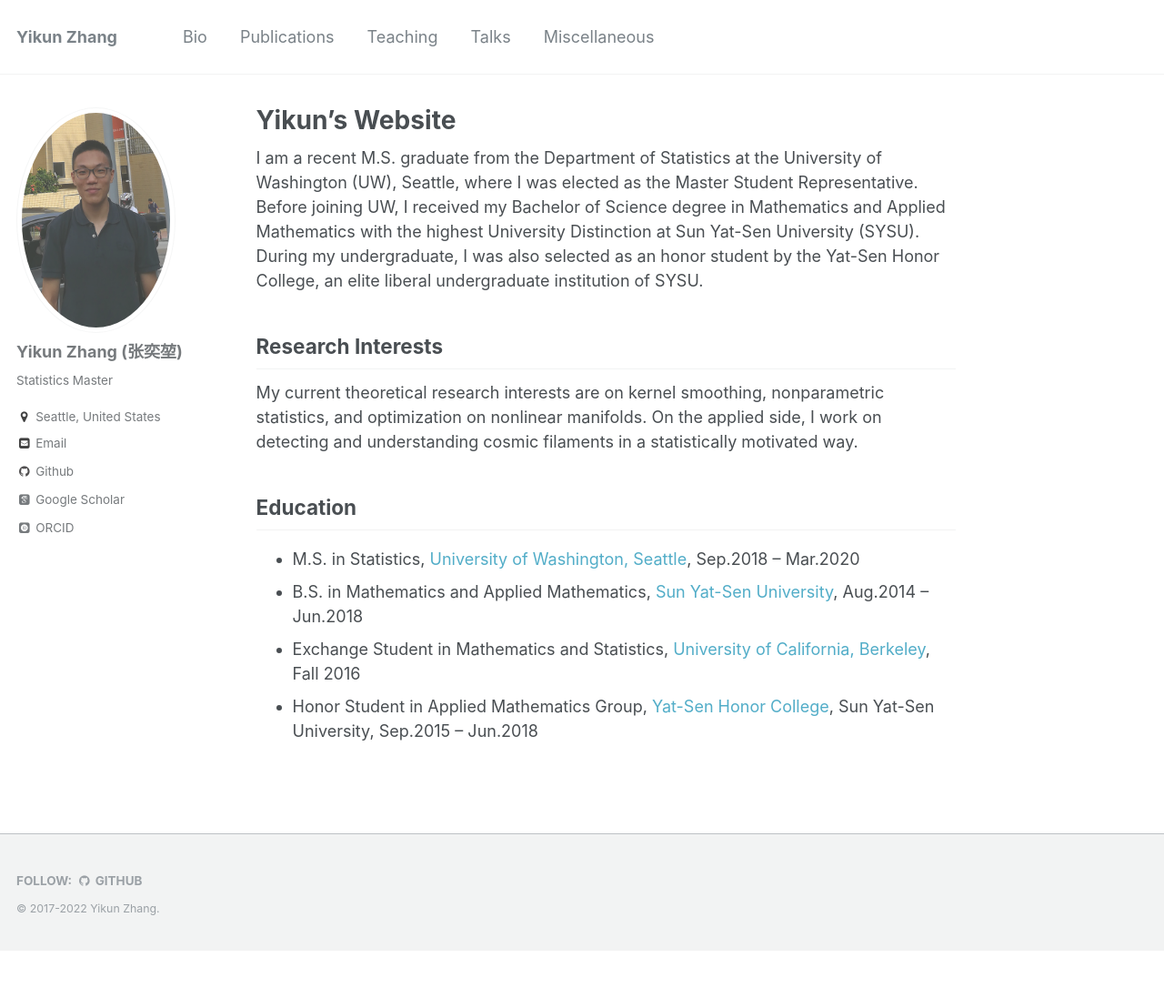
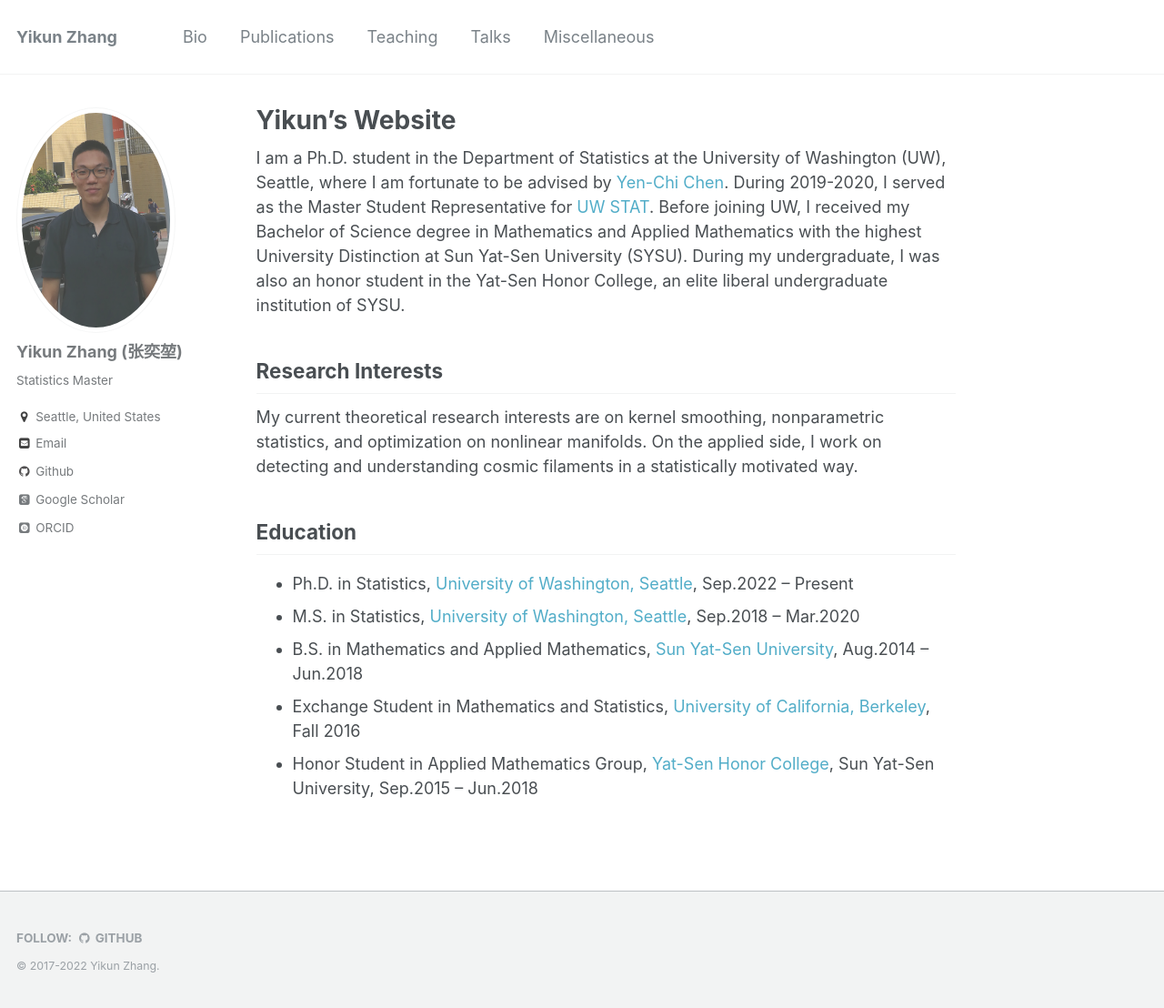
Before and after one commit to zhangyk8/zhangyk8.github.io, a Jekyll site: the page built from _pages/about.md, in a window 1280 px wide and 1108 px high. Shown: the whole window at 91% size. Built offline with Jekyll 4.4.1, drawn with Linux system fonts in a browser that asks for light colours; some web fonts are replaced.

Commit message:
Update about.md

```diff
--- a/_pages/about.md
+++ b/_pages/about.md
@@ -9,7 +9,7 @@ redirect_from:
 ---
 
 
-I am a recent M.S. graduate from the Department of Statistics at the University of Washington (UW), Seattle, where I was elected as the Master Student Representative. Before joining UW, I received my Bachelor of Science degree in Mathematics and Applied Mathematics with the highest University Distinction at Sun Yat-Sen University (SYSU). During my undergraduate, I was also selected as an honor student by the Yat-Sen Honor College, an elite liberal undergraduate institution of SYSU.
+I am a Ph.D. student in the Department of Statistics at the University of Washington (UW), Seattle, where I am fortunate to be advised by [Yen-Chi Chen](http://faculty.washington.edu/yenchic/). During 2019-2020, I served as the Master Student Representative for [UW STAT](https://stat.uw.edu/). Before joining UW, I received my Bachelor of Science degree in Mathematics and Applied Mathematics with the highest University Distinction at Sun Yat-Sen University (SYSU). During my undergraduate, I was also an honor student in the Yat-Sen Honor College, an elite liberal undergraduate institution of SYSU.
 
 Research Interests
 -----------
@@ -17,6 +17,7 @@ My current theoretical research interests are on kernel smoothing, nonparametric
 
 Education
 -----------
+* Ph.D. in Statistics, [University of Washington, Seattle](http://www.washington.edu/), Sep.2022 -- Present
 * M.S. in Statistics, [University of Washington, Seattle](http://www.washington.edu/), Sep.2018 -- Mar.2020
 * B.S. in Mathematics and Applied Mathematics, [Sun Yat-Sen University](http://www.sysu.edu.cn/), Aug.2014 -- Jun.2018
 * Exchange Student in Mathematics and Statistics, [University of California, Berkeley](http://www.berkeley.edu/), Fall 2016
```
